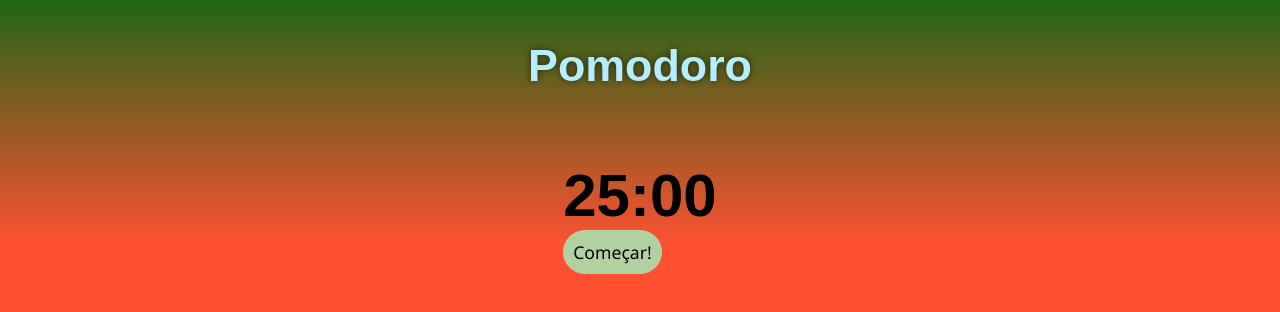
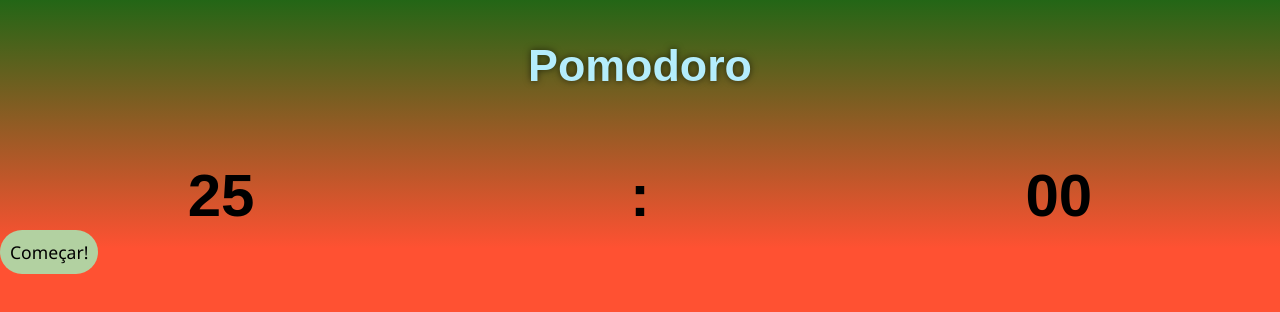
Before and after one commit to LucassMota/study-timer-react, a React (Create React App) app: page /PomodoroRender in a window 1280 px wide. Shown: the top 312 px of the page. Built offline with nearby package versions, Linux system fonts and the light colour scheme.

Commit message:
Update pomodoroRender.js

```diff
--- a/src/timer/pomodoro/pomodoroRender.js
+++ b/src/timer/pomodoro/pomodoroRender.js
@@ -5,7 +5,7 @@ import pomodoro from './pomodoro'
 import { Helmet } from 'react-helmet'
 
 export default function PomodoroRender() {
-  // console.clear()
+  console.clear()
   return (
     <div>
       <Helmet>
@@ -17,8 +17,7 @@ export default function PomodoroRender() {
         </style>
       </Helmet>
       <h1 className='pomodoro-title'>Pomodoro</h1>
-      <div className='container'>
-        <div id='container'>
+      <div id='container-pomodoro' className='container-pomodoro'>
         <div className='timer-pomodoro'>
           <h1 id='w_minutes'>25</h1>
           <h1 id='semicolon'>:</h1>
@@ -33,6 +32,5 @@ export default function PomodoroRender() {
         </button>
       </div>
     </div>
-    </div>
   )
 }
```
Lines whose indentation alone changed are shown as unchanged.
